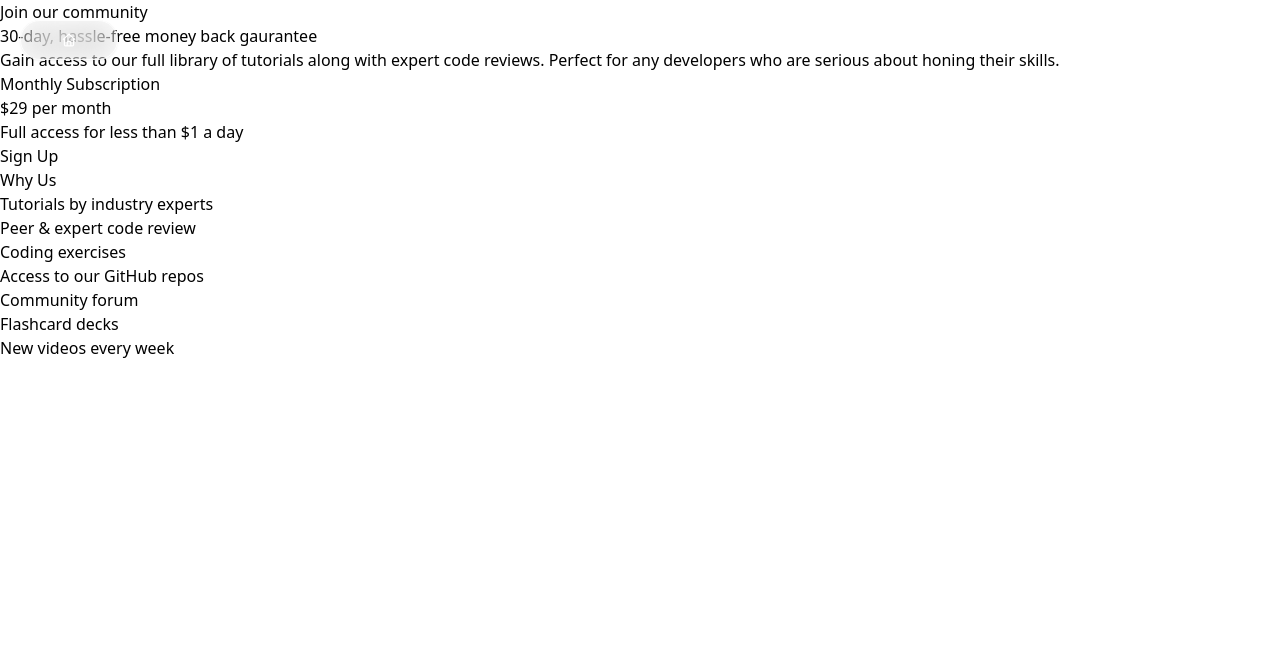
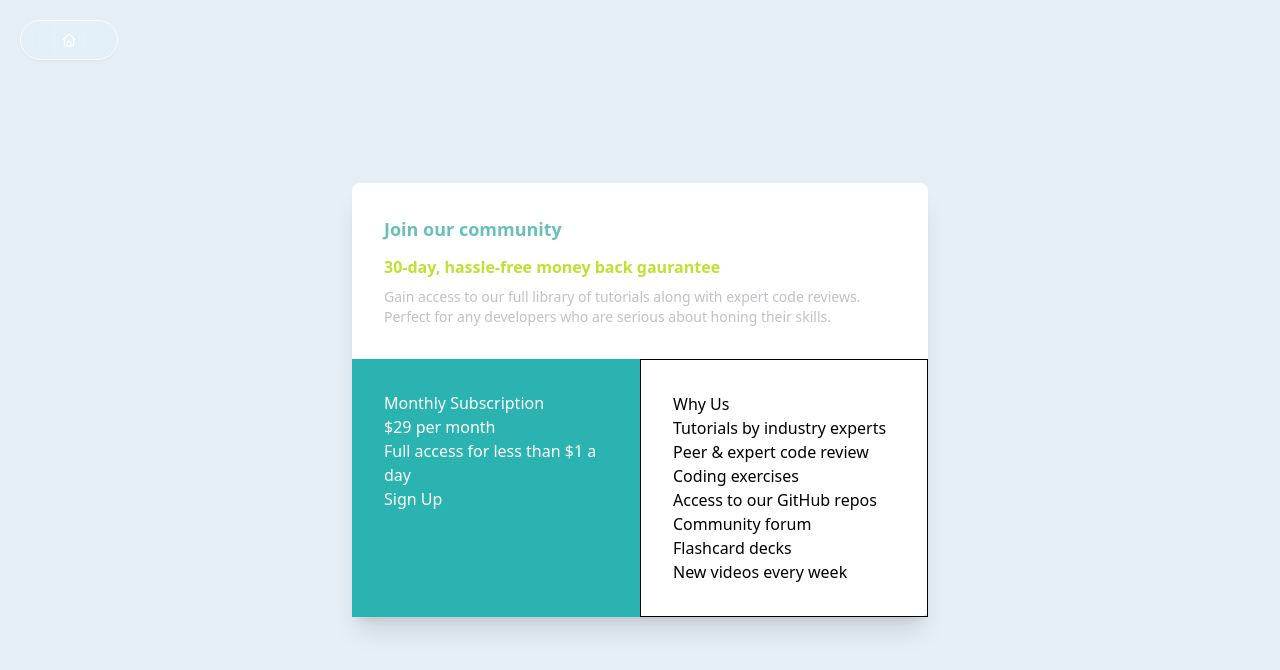
Before and after one commit to spencerattick/styling-showcase, a Next.js app: page /cards/price-grid in a window 1280 px wide. Shown: the top 670 px of the page. Built offline with nearby package versions, Linux system fonts and the light colour scheme.

Commit message:
add additional styling

```diff
--- a/src/app/cards/price-grid/page.tsx
+++ b/src/app/cards/price-grid/page.tsx
@@ -2,18 +2,18 @@ import React from "react";
 
 export default function PriceGrid() {
   return (
-    <div>
-      <div>
-        <div>
-          <h1>Join our community</h1>
-          <h2>30-day, hassle-free money back gaurantee</h2>
-          <p>
+    <div className="w-screen h-screen flex justify-center items-center bg-[#e6eff6]">
+      <div className="max-w-xl grid grid-cols-2 rounded-lg shadow-xl bg-white">
+        <div className="col-span-2 p-8">
+          <h1 className="mb-3 text-[#6abfb9] font-bold text-lg">Join our community</h1>
+          <h2 className="text-[#c0e033] font-bold mb-2">30-day, hassle-free money back gaurantee</h2>
+          <p className="text-sm text-[#c0c1c6]">
             Gain access to our full library of tutorials along with expert code
             reviews. Perfect for any developers who are serious about honing
             their skills.
           </p>
         </div>
-        <div>
+        <div className="p-8 text-white bg-[#2ab3b1]">
           <div>
             <h2>Monthly Subscription</h2>
             <h1>
@@ -22,7 +22,8 @@ export default function PriceGrid() {
             <p>Full access for less than $1 a day</p>
             <button>Sign Up</button>
           </div>
-          <div>
+        </div>
+        <div className="border col-start-2 col-end-3 p-8">
           <h2>Why Us</h2>
           <ul>
             <li>Tutorials by industry experts</li>
@@ -36,6 +37,5 @@ export default function PriceGrid() {
         </div>
       </div>
     </div>
-    </div>
   );
 }
```
Lines whose indentation alone changed are shown as unchanged.
